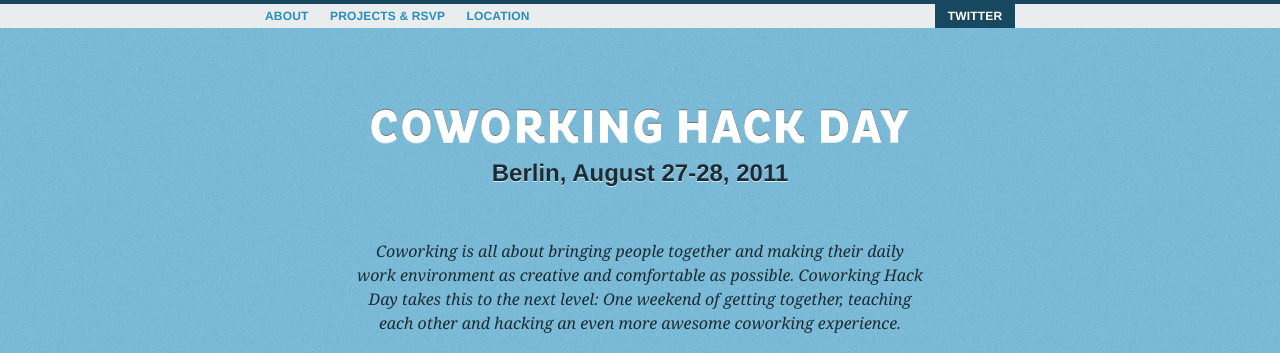
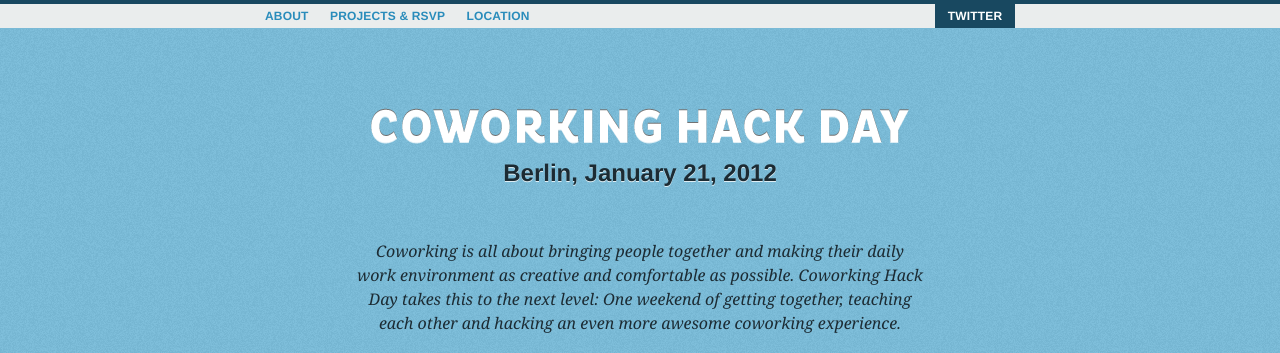
Before and after one commit to thilo/coworking-hack-day, a Jekyll site: the page built from index.md, in a window 1280 px wide and 900 px high. Shown: the top 353 px of the window. Built offline with Jekyll 4.4.1, drawn with Linux system fonts in a browser that asks for light colours.

Commit message:
change date

```diff
--- a/_layouts/default.html
+++ b/_layouts/default.html
@@ -51,7 +51,7 @@
       <header id="header" class="header">
         <div class="container">
           <h1>Coworking Hack Day</h1>
-          <h2>Berlin, August 27-28, 2011</h2>
+          <h2>Berlin, January 21, 2012</h2>
 
           <p class="teaser">
             Coworking is all about bringing people together and making their daily work environment as creative and comfortable as possible. Coworking Hack Day takes this to the next level: One weekend of getting together, teaching each other and hacking an even more awesome coworking experience.
```
